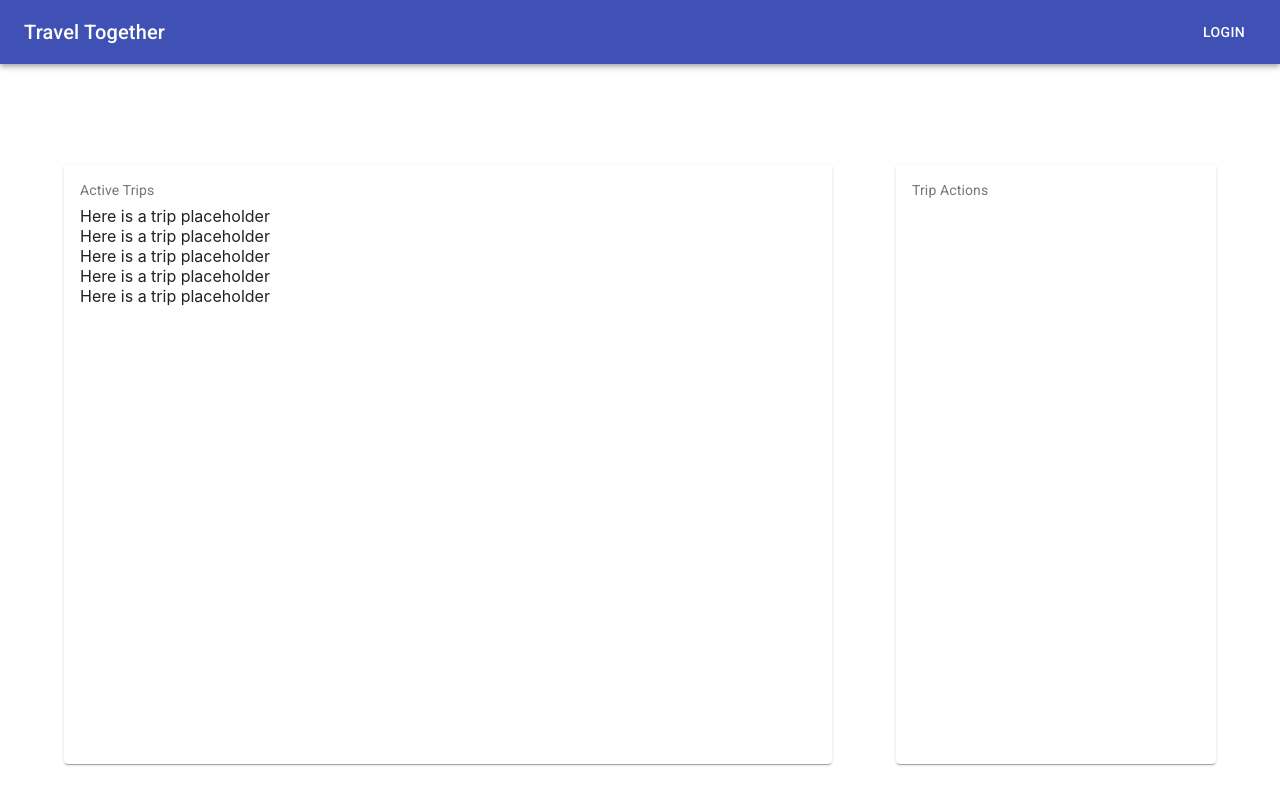
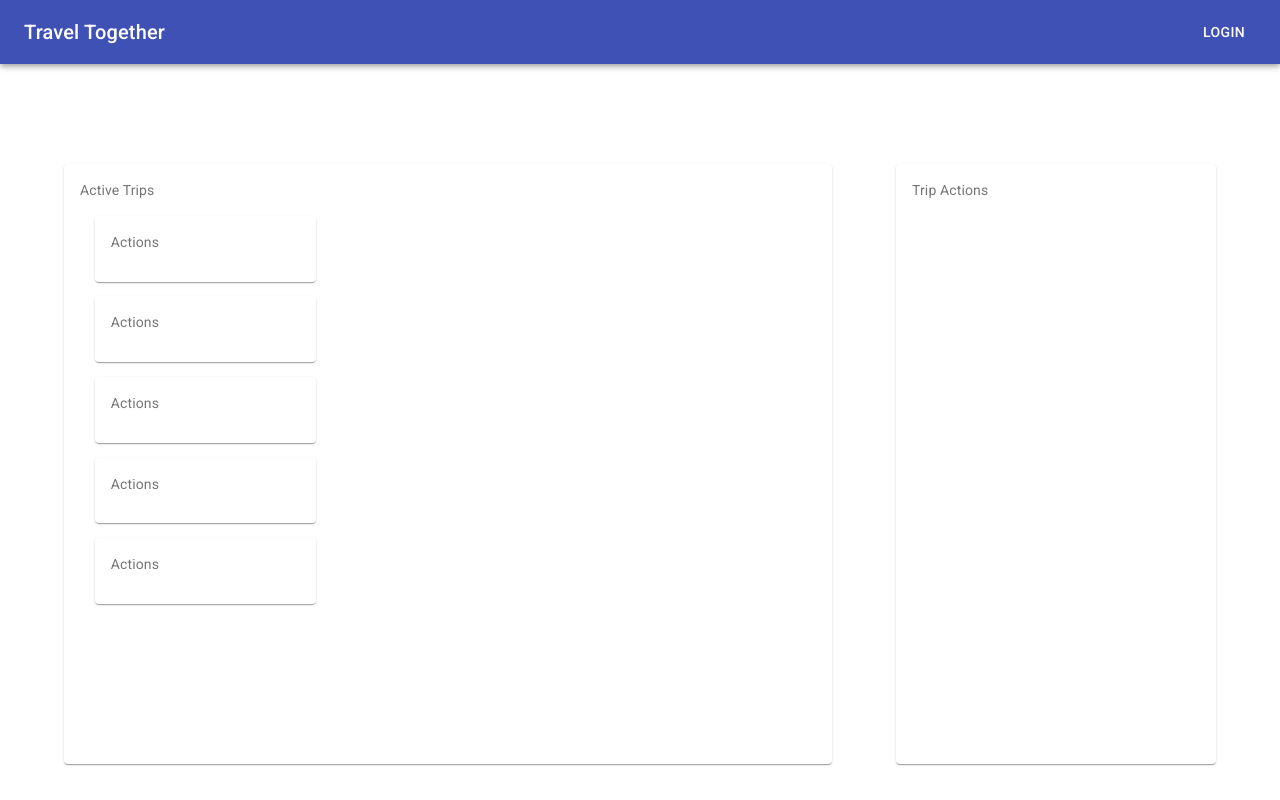
Before and after one commit to asantos649/travel_together, a React (Create React App) app: page / in a window 1280 px wide. Built offline with nearby package versions, Linux system fonts and the light colour scheme.

Commit message:
moved to card

```diff
--- a/src/components/Trip.js
+++ b/src/components/Trip.js
@@ -1,13 +1,41 @@
 import React from 'react'
+import Typography from '@material-ui/core/Typography';
+import { makeStyles } from '@material-ui/core/styles';
+import Card from '@material-ui/core/Card';
+import CardContent from '@material-ui/core/CardContent';
+
+
+const useStyles = makeStyles({
+    root: {
+    //   minWidth: 100,
+    //   minHeight: 200,
+      width: '30%',
+      margin: '2%',
+    //   marginLeft: '5%',
+    //   marginTop: '100px',
+    },
+    title: {
+      fontSize: 14,
+      float: 'center'
+    },
+
+});
 
 function Trip(){
 
-    return(
-        <div>
-            <div>Here is a trip placeholder</div>
 
 
-        </div>
+    const classes = useStyles();
+    return(
+        <Card className={classes.root}>
+        <CardContent>
+          <Typography className={classes.title} color="textSecondary" gutterBottom>
+            Actions
+          </Typography>
+
+        </CardContent>
+
+      </Card>
     )
 }
 
```
